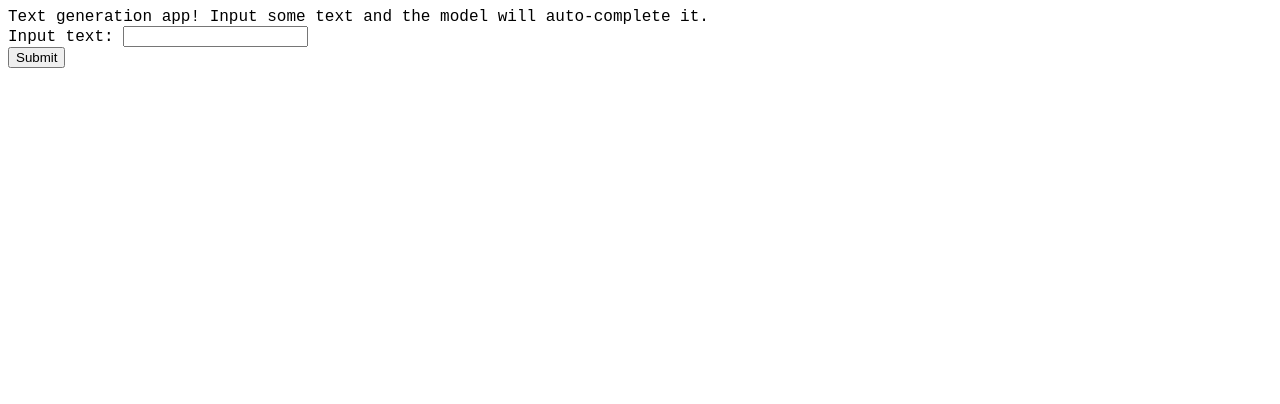
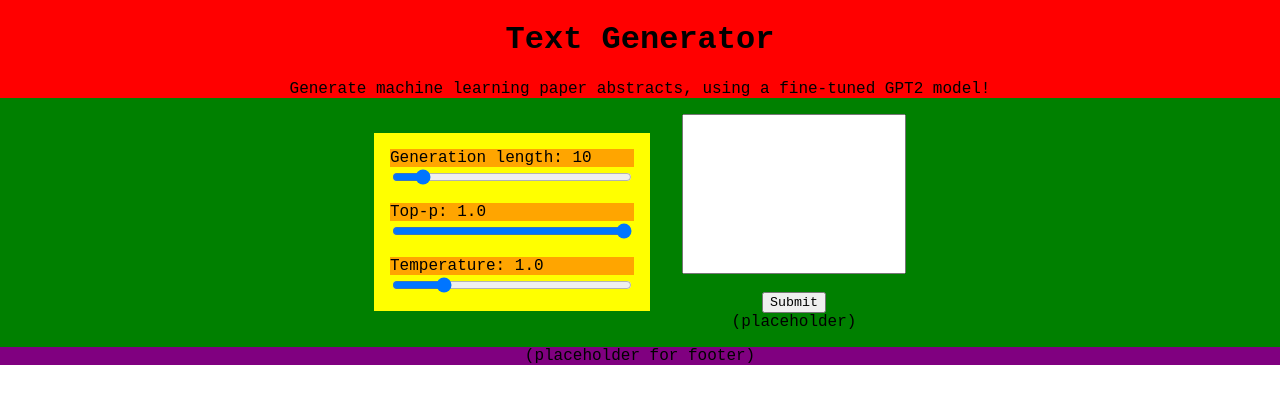
Before and after one commit to dennischenfeng/text-generation, a Flask app: page / in a window 1280 px wide. Shown: the top 404 px of the page. Run offline with Flask 2, Linux system fonts and the light colour scheme.

Commit message:
early draft of front end UI

```diff
--- a/text_generation/static/css/style.css
+++ b/text_generation/static/css/style.css
@@ -1,9 +1,103 @@
 * {
   box-sizing: border-box;
-
+  font-family: 'Courier New', monospace;
 }
 
 body {
-  font-family: 'Courier New', monospace;
-  /* font-size: 1.3em; */
+  display: flex;
+  flex-direction: column;
+  align-items: center;
+  margin: 0;
 }
+
+/* Header */
+
+.header {
+  display: flex;
+  flex-direction: column;
+  background-color: red;
+  width: 100%;
+}
+
+.title {
+  text-align: center;
+}
+
+.subtitle {
+  text-align: center;
+}
+
+/* Main */
+
+.main {
+  display: flex;
+  flex-direction: row;
+  align-items: center;
+  justify-content: center;
+  gap: 2rem;
+  padding: 1rem;
+  /* max-width: 1100px; */
+  background-color: green;
+  width: 100%;
+}
+
+.settings-panel {
+  display: flex;
+  flex-direction: column;
+  align-items: left;
+  justify-content: center;
+  /* margin: 2rem; */
+  background-color: yellow;
+  gap: 1rem;
+  padding: 1rem;
+}
+
+.setting {
+  display: flex;
+  flex-direction: column;
+}
+
+.hover-for-tooltip {
+  position: relative;
+  background-color: orange;
+}
+
+.hover-for-tooltip .tooltip {
+  visibility: hidden;
+  position: absolute;
+  z-index: 1;
+  width: 10rem;
+  left: 100%;
+  background-color: gray;
+}
+
+.hover-for-tooltip:hover .tooltip {
+  visibility: visible;
+}
+
+.slider {
+  width: 15rem;
+}
+
+.text-panel {
+  display: flex;
+  flex-direction: column;
+  align-items: center;
+  justify-content: center;
+  /* margin: 1rem; */
+}
+
+#text-field {
+  width: 14rem;
+  height: 10rem;
+  /* margin-bottom: 1rem; */
+}
+
+
+/* Footer */
+.footer {
+  align-items: center;
+  justify-items: center;
+  background-color: purple;
+  width: 100%;
+}
--- a/text_generation/static/js/script.js
+++ b/text_generation/static/js/script.js
@@ -1,3 +1,18 @@
+
+const numTokensVal = document.getElementById("num-tokens-value");
+const topPVal = document.getElementById("top-p-value");
+const temperatureVal = document.getElementById("temperature-value");
+
+const numTokensSlider = document.getElementById("num-tokens-slider");
+const topPSlider = document.getElementById("top-p-slider");
+const temperatureValSlider = document.getElementById("temperature-slider");
+
+const textField = document.getElementById("text-field");
+const generateBtn = document.getElementById("generate-btn");
+
+
+generateBtn.onclick = () => {show_generated_text()}
+
 function show_generated_text() {
     fetch('/generate', {
         method: 'post',
@@ -6,7 +21,7 @@ function show_generated_text() {
             'Content-Type': 'application/json'
         },
         body: JSON.stringify({
-            inputText: document.getElementById('input-text-box').value
+            inputText: textField.value
         })
     })
         .then((response) => {
--- a/text_generation/templates/index.html
+++ b/text_generation/templates/index.html
@@ -1,24 +1,82 @@
 <!DOCTYPE html>
 <html lang='en'>
 <head>
-  <title>Sentimental</title>
+  <title>Text Generator</title>
   <meta charset='UTF-8'>
   <meta http-equiv='X-UA-Compatible' content='IE=edge'>
   <meta name='viewport' content='width=device-width, initial-scale=1.0'>
 
-  <link href='/static/css/style.css' rel='stylesheet'>
-  <script src='/static/js/script.js' defer></script>
+  <link href='../static/css/style.css' rel='stylesheet'>
+  <script src='../static/js/script.js' defer></script>
 </head>
 
 <body>
-  <div>Text generation app! Input some text and the model will auto-complete it.</div>
-  <form>
+  <header class="header">
+    <h1 class="title">Text Generator</h1>
+    <div class="subtitle">Generate machine learning paper abstracts, using a fine-tuned GPT2 model!</div>
+  </header>
+  <main class="main">
+    <div class="settings-panel">
+      <div class="setting">
+        <div id="num-tokens-text" class="hover-for-tooltip">
+          Generation length: <span id="num-tokens-value">10</span>
+          <span class="tooltip">
+            Length of sequence (number of tokens) to be generated.
+            Rule of thumb: One token is about 4 characters, or 3/4 of a word, on average.
+            Longer sequences will take longer durations to generate.
+          </span>
+        </div>
+        <input type="range" class="slider" id="num-tokens-slider" step="5" value="10" min="1" max="100">
+      </div>
+      <div class="setting">
+        <div id="top-p-text" class="hover-for-tooltip">
+          Top-p: <span id="top-p-value">1.0</span>
+          <span class="tooltip">
+            Sample only the tokens within the top p probability mass.
+            E.g. if top-p is 0.4, only the tokens within the top 40% of
+            probabilitiy mass will be sampled from. Top-p of 1.0 corresponds
+            to sampling from all tokens.
+          </span>
+        </div>
+        <input type="range" class="slider" id="top-p-slider" step="0.01" value="1.0" min="0.01" max="1.0">
+      </div>
+      <div class="setting">
+        <div id="temperature-text" class="hover-for-tooltip">
+          Temperature: <span id="temperature-value">1.0</span>
+          <span class="tooltip">
+            Controls randomness of sampling. Higher temperature corresponds
+            to more randomness in generated tokens.
+          </span>
+        </div>
+        <input type="range" class="slider" id="temperature-slider" step="0.01" value="1.0" min="0.01" max="5">
+      </div>
+
+
+
+
+    </div>
+    <div class="text-panel">
+      <input type="text" id="text-field"><br>
+      <button id="generate-btn">Submit</button>
+      <div id='result-text'>(placeholder)</div>
+    </div>
+
+  </main>
+  <footer class="footer">
+    <div>(placeholder for footer)</div>
+  </footer>
+
+
+
+
+
+
+  <!-- <form>
     <label for='input-text-box'>Input text:</label>
     <input type='text' id='input-text-box' name='input-text-box'><br>
     <button onClick='show_generated_text(); return false'>Submit</button>
   </form>
-
   <br>
-  <div id='result-text'></div>
+  <div id='result-text'></div> -->
 </body>
 </html>
```
